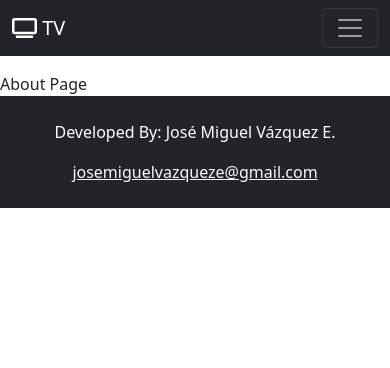
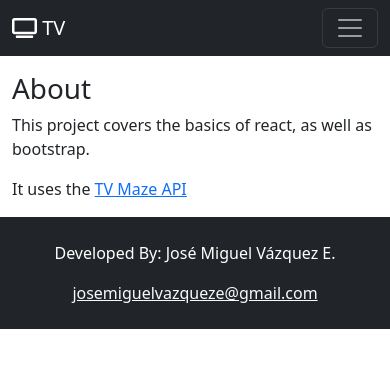
Before and after one commit to JoseMiguelVazquez/series-finder, a React (Vite) app: page /about in a window 390 px wide. Shown: the top 368 px of the page. Built offline with nearby package versions, Linux system fonts and the light colour scheme.

Commit message:
fized minor responsive issues

```diff
--- a/src/components/Pagination.jsx
+++ b/src/components/Pagination.jsx
@@ -8,15 +8,16 @@ const Pagination = ({ totalShows, showsPerPage, setCurrentPage, currentPage }) =
   }
 
   return (
-    <div className='btn-group my-3' role='group'>
+    <div className='d-flex flex-wrap justify-content-center px-2 my-3' role='group'>
       {
         pages.map((page, index) => {
           return (
             <button
-              className={'btn btn-dark ' + (page === currentPage ? 'active' : '')}
+              className={'btn btn-dark mx-1 mt-1 ' + (page === currentPage ? 'active' : '')}
               key={index}
               onClick={() => setCurrentPage(page)}
               data-bs-toggle='button'
+              style={{ minWidth: '44px', maxHeight: '38px' }}
             >{page}
             </button>
           )
--- a/src/pages/About.jsx
+++ b/src/pages/About.jsx
@@ -2,8 +2,12 @@ import React from 'react'
 
 const About = () => {
   return (
-    <div>
-      About Page
+    <div className='container-lg'>
+      <h1>About</h1>
+      <p>
+        This project covers the basics of react, as well as bootstrap.
+      </p>
+      <p>It uses the <a href='https://www.tvmaze.com/api'>TV Maze API</a></p>
     </div>
   )
 }
--- a/src/pages/Home.jsx
+++ b/src/pages/Home.jsx
@@ -77,7 +77,7 @@ const Home = () => {
                   src={show?.image ? show.image.medium : ImageNotAvailable}
                   className='card-img-top'
                   alt='...'
-                  style={{ 'min-height': '405px' }}
+                  style={{ minHeight: '405px' }}
                 />
               </div>
               <div className='card-body text-center'>
```
